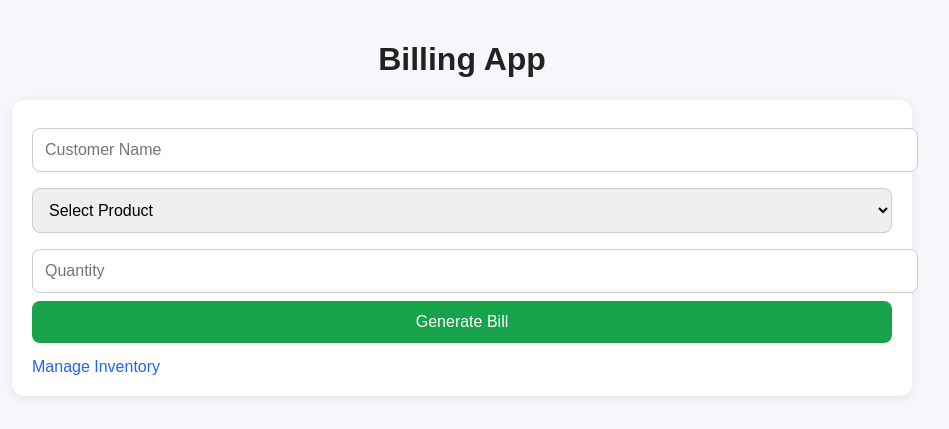
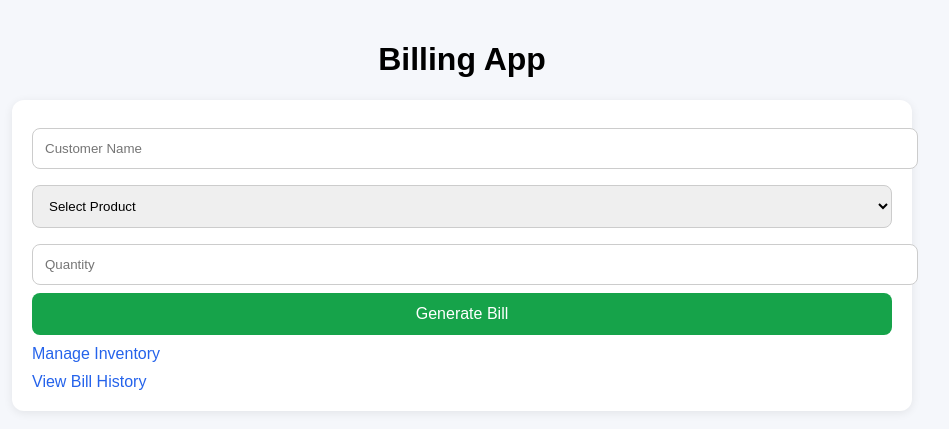
Before and after one commit to Bhaskar01234/billing-app, a Flask app: page / in a window 1280 px wide. Shown: the top 429 px of the page, without its empty margins (178-1127 px from the left). Run offline with Flask 3, Linux system fonts and the light colour scheme.

Commit message:
billing links updated

```diff
--- a/templates/billing.html
+++ b/templates/billing.html
@@ -20,7 +20,6 @@
 
         h1{
             text-align:center;
-            color:#222;
         }
 
         .card{
@@ -37,7 +36,6 @@
             margin:8px 0;
             border:1px solid #ccc;
             border-radius:8px;
-            font-size:16px;
         }
 
         button{
@@ -48,24 +46,19 @@
             border:none;
             border-radius:8px;
             font-size:16px;
-            cursor:pointer;
         }
 
-        button:hover{
-            background:#15803d;
+        .links a{
+            display:block;
+            margin-top:10px;
+            color:#2563eb;
+            text-decoration:none;
         }
 
         .bill{
             background:#ecfdf5;
             padding:20px;
             border-radius:12px;
-        }
-
-        a{
-            display:inline-block;
-            margin-top:15px;
-            text-decoration:none;
-            color:#2563eb;
         }
     </style>
 </head>
@@ -88,9 +81,7 @@
 
             <select name="product" required>
 
-                <option value="">
-                    Select Product
-                </option>
+                <option value="">Select Product</option>
 
                 {% for product in products %}
                 <option value="{{ product.id }}">
@@ -114,7 +105,10 @@
 
         </form>
 
-        <a href="/products">Manage Inventory</a>
+        <div class="links">
+            <a href="/products">Manage Inventory</a>
+            <a href="/history">View Bill History</a>
+        </div>
 
     </div>
 
@@ -125,11 +119,8 @@
         <h2>Bill Receipt</h2>
 
         <p><strong>Customer:</strong> {{ customer }}</p>
-
         <p><strong>Product:</strong> {{ product }}</p>
-
         <p><strong>Price:</strong> ₹{{ price }}</p>
-
         <p><strong>Quantity:</strong> {{ quantity }}</p>
 
         <h3>Total: ₹{{ grand_total }}</h3>
```
